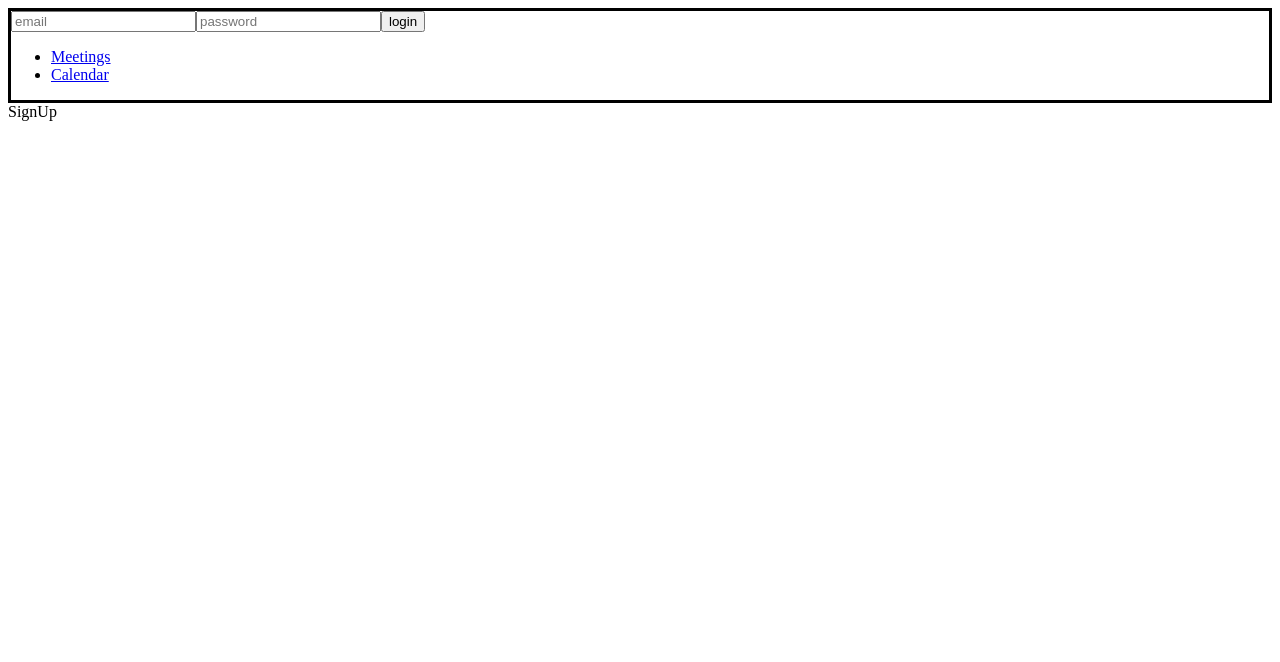
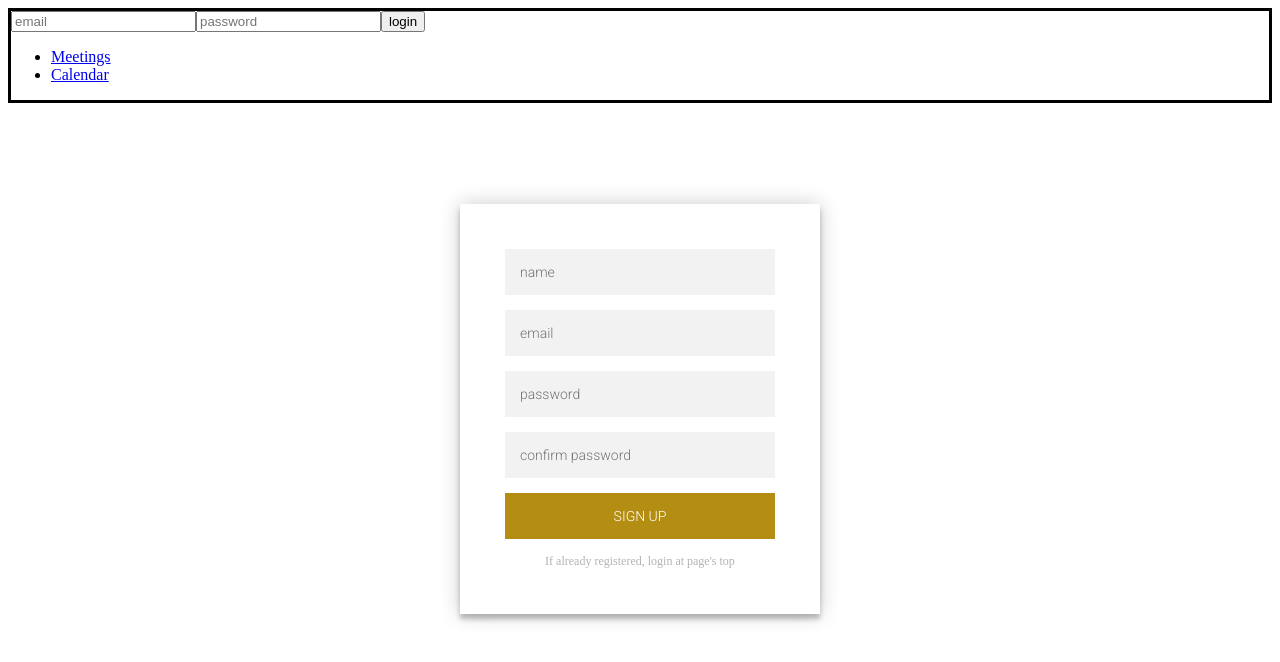
Before and after one commit to piyusheklavya777/meetingsApp-frontend, a React (Create React App) app in the folder reactapp/: page / in a window 1280 px wide. Shown: the top 662 px of the page. Built offline with nearby package versions, Linux system fonts and the light colour scheme.

Commit message:
sign up succesful.

```diff
--- a/reactapp/src/components/Meetings.jsx
+++ b/reactapp/src/components/Meetings.jsx
@@ -6,6 +6,13 @@ import Showmeetings from './Showmeetings'
 
 
 class Meetings extends Component {
+
+    constructor() {
+        this.state= {
+            meetings:null
+        }
+    }
+
     render() {
         return (
             <div>
--- a/reactapp/src/components/Navbar.css
+++ b/reactapp/src/components/Navbar.css
@@ -1,4 +1,4 @@
-.container {
+.container-navbar {
     border: 3px solid black;
 
 
--- a/reactapp/src/components/Navbar.jsx
+++ b/reactapp/src/components/Navbar.jsx
@@ -53,7 +53,7 @@ class Navbar extends Component {
           )
 
         return (
-            <div className="container">
+            <div className="container-navbar">
                 <div className="top">
                         {this.props.loggedinornot?topNavUser:topNavGuest}
                 </div>
--- /dev/null
+++ b/reactapp/src/components/Signup.css
@@ -0,0 +1,95 @@
+@import url(https://fonts.googleapis.com/css?family=Roboto:300);
+
+.login-page {
+  width: 360px;
+  padding: 8% 0 0;
+  margin: auto;
+}
+.form {
+  position: relative;
+  z-index: 1;
+  background: #FFFFFF;
+  max-width: 360px;
+  margin: 0 auto 100px;
+  padding: 45px;
+  text-align: center;
+  box-shadow: 0 0 20px 0 rgba(0, 0, 0, 0.2), 0 5px 5px 0 rgba(0, 0, 0, 0.24);
+}
+.form input {
+  font-family: "Roboto", sans-serif;
+  outline: 0;
+  background: #f2f2f2;
+  width: 100%;
+  border: 0;
+  margin: 0 0 15px;
+  padding: 15px;
+  box-sizing: border-box;
+  font-size: 14px;
+}
+.form button {
+  font-family: "Roboto", sans-serif;
+  text-transform: uppercase;
+  outline: 0;
+  background: #ffc814;
+  width: 100%;
+  border: 0;
+  padding: 15px;
+  color: #FFFFFF;
+  font-size: 14px;
+  -webkit-transition: all 0.3 ease;
+  transition: all 0.3 ease;
+  cursor: pointer;
+}
+.form button:hover,.form button:active,.form button:focus {
+  background: #ffee04;
+}
+
+.form button:disabled {
+  background: #b38e13;
+}
+
+.form .message {
+  margin: 15px 0 0;
+  color: #b3b3b3;
+  font-size: 12px;
+}
+.form .message a {
+  color: #4CAF50;
+  text-decoration: none;
+}
+.form .register-form {
+  display: none;
+}
+.container {
+  position: relative;
+  z-index: 1;
+  max-width: 300px;
+  margin: 0 auto;
+}
+.container:before, .container:after {
+  content: "";
+  display: block;
+  clear: both;
+}
+.container .info {
+  margin: 50px auto;
+  text-align: center;
+}
+.container .info h1 {
+  margin: 0 0 15px;
+  padding: 0;
+  font-size: 36px;
+  font-weight: 300;
+  color: #1a1a1a;
+}
+.container .info span {
+  color: #4d4d4d;
+  font-size: 12px;
+}
+.container .info span a {
+  color: #000000;
+  text-decoration: none;
+}
+.container .info span .fa {
+  color: #EF3B3A;
+}
--- a/reactapp/src/components/Signup.jsx
+++ b/reactapp/src/components/Signup.jsx
@@ -1,12 +1,119 @@
 import React, { Component } from 'react';
-
+import './Signup.css'
+import {signupService} from '../services/services'
 
 class Signup extends Component {
+    constructor(props) {
+        super(props)
+        this.state = {
+
+            isValid: false,
+            values : {
+                name: null,
+                password: '',
+                confirmPassword : null,
+                email: null,
+            },
+            errors : {
+                name: [],
+                password: [],
+                email: [],
+                confirmPassword: []
+            }
+        }
+    }
+
+    updateValue = (event) => {
+        this.setState({
+            values: {
+                ...this.state.values,
+                [event.target.name] : event.target.value
+            }
+        },this.validate)
+    }
+
+    validate = () => {
+        const {values: {name, email, password, confirmPassword}} = this.state;
+
+        const errors = {
+            name : [],
+            email: [],
+            password: [],
+            confirmPassword: []
+
+        }
+        let isValid = true;
+
+         //name
+         if( ! ( /^[a-zA-Z ]{2,30}$/.test( name ) ) ) {
+            errors.name.push( 'Name: 2-30 chars' );
+            isValid = false;
+        }
+
+        if( ! ( /^[a-zA-Z ]{2,30}$/.test( name ) ) ) {
+            errors.password.push( 'Password: 2-30 chars' );
+            isValid = false;
+        }
+
+        if( ! ( /^[a-zA-Z0-9.!#$%&'*+/=?^_`{|}~-]+@[a-zA-Z0-9-]+(?:\.[a-zA-Z0-9-]+)*$/.test( email ) ) ) {
+            errors.email.push( 'Enter a valid email address' );
+            isValid = false;
+        }
+
+        if(password !== confirmPassword) {
+            errors.confirmPassword.push( 'Password & confirm password do not match' );
+            isValid = false;
+        }
+
+        this.setState({
+            errors,
+            isValid
+        });
+
+    }
+
+    signup = async (event) => {
+        event.preventDefault();
+        console.log('yo')
+
+        const signupObj = {
+
+            name: this.state.values.name,
+            email: this.state.values.email,
+            password: this.state.values.password
+
+        }
+        await signupService(signupObj).then(alert('SignUp successful ! Login Now'))
+    }
+
     render() {
+        const {values: {name, email, password, confirmPassword}} = this.state;
+        const {errors: {name:nameErr, email:emailErr, password:passwordErr, confirmPassword:confirmPasswordErr}} = this.state;
         return (
-            <div>
-                SignUp
+
+            <div class="login-page">
+            <div class="form">
+            <form class="login-form" onSubmit={this.signup} >
+
+                <input type="text" placeholder="name" name="name" value={name} onChange={this.updateValue}/>
+                {nameErr.map( err => <small class="text-danger">{err}</small> )}
+
+                <input type="text" placeholder="email" name="email" value={email} onChange={this.updateValue} />
+                {emailErr.map( err => <small class="text-danger">{err}</small> )}
+
+                <input type="password" placeholder="password" name="password" value={password} onChange={this.updateValue}/>
+                {passwordErr.map( err => <small class="text-danger">{err}</small> )}
+
+                <input type="password" placeholder="confirm password"  name="confirmPassword" value={confirmPassword} onChange={this.updateValue}/>
+                {confirmPasswordErr.map( err => <small class="text-danger">{err}</small> )}
+
+                <button type="submit" className="btn btn-primary mr-2" disabled={!this.state.isValid} >sign up</button>
+                <p class="message">If already registered, login at page's top</p>
+
+              </form>
+
             </div>
+          </div>
         );
     }
 }
--- a/reactapp/src/services/services.js
+++ b/reactapp/src/services/services.js
@@ -31,7 +31,24 @@ const calendarService = (date) => {
 
 }
 
+// const meetingsService = (date) => {
+
+//    return axios.get(`${baseurl}/calendar`,{params:{MeetingDate:date} ,headers: { Authorization:localStorage.getItem('meetingsAppToken') } })
+//     .then(response => response.data)
+//     .catch(error => console.log(error));
+
+// }
+
+const signupService = (data) => {
+
+    return axios.post(`${baseurl}/signup`,data )
+     .then(response => response.data )
+     .catch(error => console.log(error));
+
+ }
+
 export {
     loginService,
-    calendarService
+    calendarService,
+    signupService
 }
```
